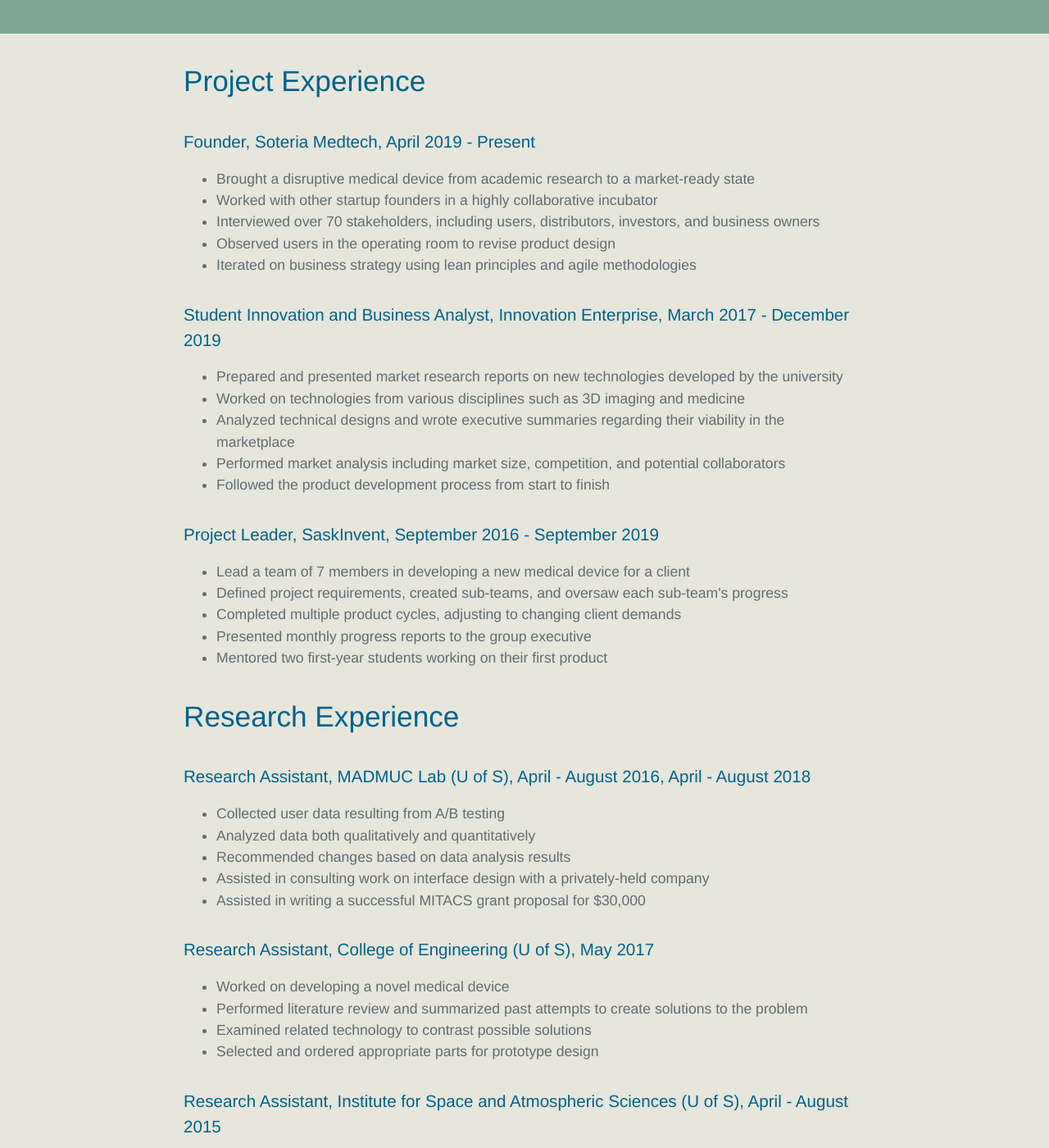
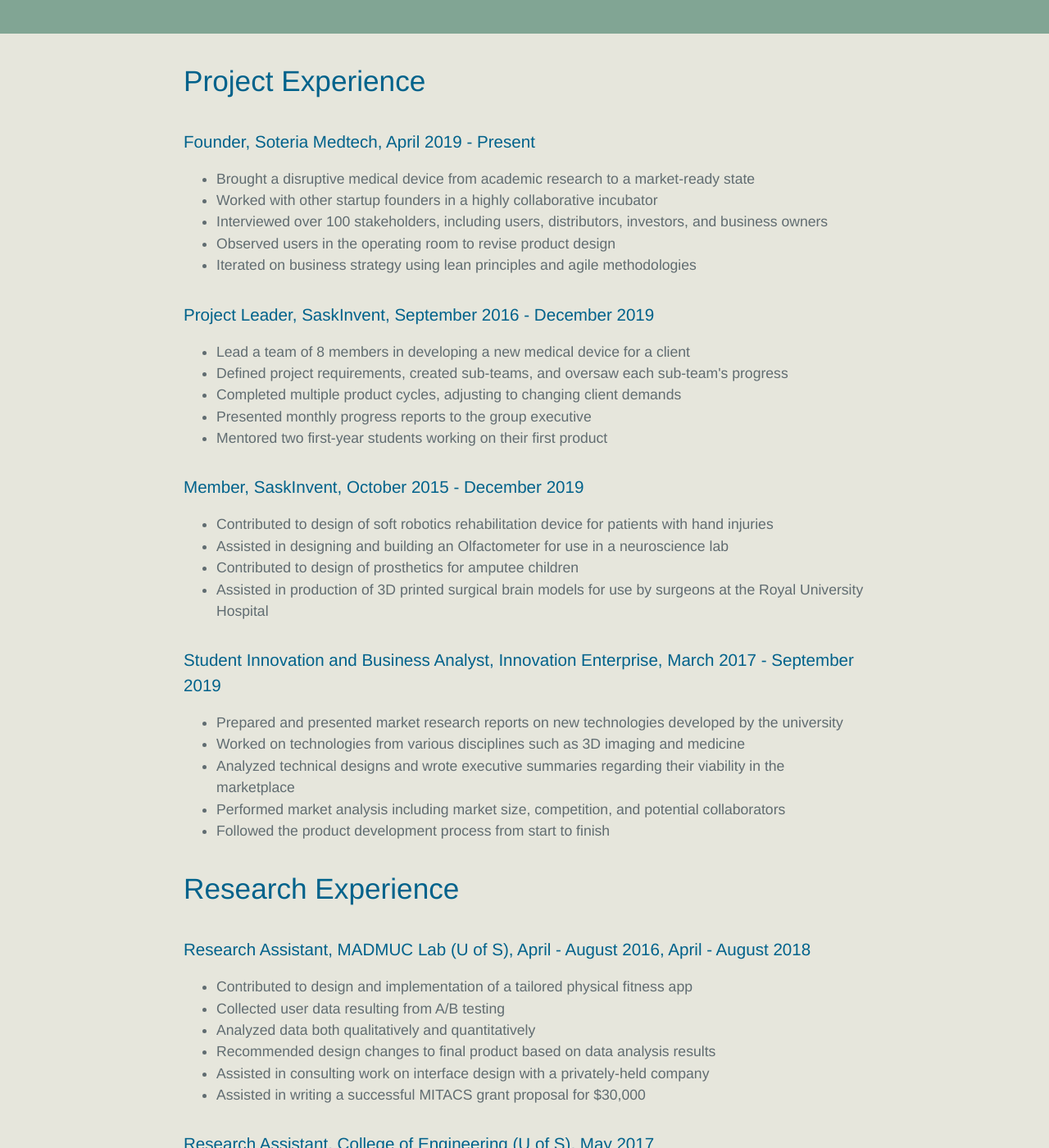
Before and after one commit to yashukla/yashukla.github.io, a Jekyll site: the page built from cv/index.html, in a window 1280 px wide and 1400 px high, scrolled down 209 px. Shown: the whole window at 82% size. Built offline with Jekyll 4.4.1, drawn with Linux system fonts in a browser that asks for light colours; some of the changed text lies outside the part shown.

Commit message:
Small Change to CV page

```diff
--- a/cv/index.html
+++ b/cv/index.html
@@ -3,7 +3,6 @@ layout: default
 title: My CV
 ---
 <div class = "blurb">
-
                     <h1>Project Experience </h1>
 
                     <h3>Founder, Soteria Medtech, April 2019 - Present</h3>
@@ -11,12 +10,31 @@ title: My CV
                     <ul>
                         <li>Brought a disruptive medical device from academic research to a market-ready state</li>
                         <li>Worked with other startup founders in a highly collaborative incubator</li>
-  <li>Interviewed over 70 stakeholders, including users, distributors, investors, and business owners</li>
+                        <li>Interviewed over 100 stakeholders, including users, distributors, investors, and business owners</li>
                         <li>Observed users in the operating room to revise product design</li>
                         <li>Iterated on business strategy using lean principles and agile methodologies</li>
                     </ul>
 
-<h3>Student Innovation and Business Analyst, Innovation Enterprise, March 2017 - December 2019</h3>
+                    <h3> Project Leader, SaskInvent, September 2016 - December 2019 </h3>
+
+                    <ul>
+                        <li> Lead a team of 8 members in developing a new medical device for a client</li>
+                        <li> Defined project requirements, created sub-teams, and oversaw each sub-team's progress</li>
+                        <li> Completed multiple product cycles, adjusting to changing client demands </li>
+                        <li> Presented monthly progress reports to the group executive </li>
+                        <li> Mentored two first-year students working on their first product </li>
+                    </ul>
+
+                    <h3> Member, SaskInvent, October 2015 - December 2019 </h3>
+
+                    <ul>
+                        <li> Contributed to design of soft robotics rehabilitation device for patients with hand injuries</li>
+                        <li> Assisted in designing and building an Olfactometer for use in a neuroscience lab</li>
+                        <li> Contributed to design of prosthetics for amputee children</li>
+                        <li> Assisted in production of 3D printed surgical brain models for use by surgeons at the Royal University Hospital </li>
+                    </ul>
+
+                    <h3>Student Innovation and Business Analyst, Innovation Enterprise, March 2017 - September 2019</h3>
 
                     <ul>
                         <li>Prepared and presented market research reports on new technologies developed by the university</li>
@@ -26,27 +44,15 @@ title: My CV
                         <li>Followed the product development process from start to finish</li>
                     </ul>
 
-<h3> Project Leader, SaskInvent, September 2016 - September 2019 </h3>
-
-<ul>
-	<li> Lead a team of 7 members in developing a new medical device for a client</li>
-	<li> Defined project requirements, created sub-teams, and oversaw each sub-team's progress</li>
-	<li> Completed multiple product cycles, adjusting to changing client demands </li>
-	<li> Presented monthly progress reports to the group executive </li>
-	<li> Mentored two first-year students working on their first product </li>
-</ul>
-
-
-
-
                     <h1>Research Experience</h1>
 
                     <h3>Research Assistant, MADMUC Lab (U of S), April - August 2016, April - August 2018 </h3>
 
                     <ul>
+                        <li>Contributed to design and implementation of a tailored physical fitness app</li>
                         <li>Collected user data resulting from A/B testing</li>
                         <li>Analyzed data both qualitatively and quantitatively</li>
-  <li>Recommended changes based on data analysis results</li>
+                        <li>Recommended design changes to final product based on data analysis results</li>
                         <li>Assisted in consulting work on interface design with a privately-held company</li>
                         <li>Assisted in writing a successful MITACS grant proposal for $30,000</li>
                     </ul>
@@ -76,9 +82,9 @@ title: My CV
                     <h3>Recruitment Director, SaskInvent, April 2017 - April 2019</h3>
                     <ul>
                         <li> Was voted into position unanimously by over 15 other members</li>
-  <li> Laid out a plan with clear sources to target for funding</li>
-  <li> Rewrote sponsorship package to reflect new projects taken on by our group </li>
-  <li> Secured new sponsors, leading to the group taking on more complex projects with more funding required </li>
+                        <li> Manned booths at various student events </li>
+                        <li> Introduced new members into the group and helped them choose project appropriate for them </li>
+                        <li> Saw ~200% increase in recruitment during tenure </li>
                     </ul>
 
                     <h3>Sponsorship Director, SaskInvent, April 2016 - April 2017</h3>
@@ -87,15 +93,6 @@ title: My CV
                         <li> Laid out a plan with clear sources to target for funding</li>
                         <li> Rewrote sponsorship package to reflect new projects taken on by our group </li>
                         <li> Secured new sponsors, leading to the group taking on more complex projects with more funding required </li>
-</ul>
-
-<h3> Member, SaskInvent, October 2015 - December 2019 </h3>
-
-<ul>
-  <li> Contributed to design of soft robotics rehabilitation device for patients with hand injuries</li>
-  <li> Assisted in designing and building an Olfactometer for use in a neuroscience lab</li>
-  <li> Contributed to design of prosthetics for amputee children</li>
-  <li> Assisted in production of 3D printed surgical brain models for use by surgeons at the Royal University Hospital </li>
                     </ul>
 
                     <h3>Volunteer Researcher, Institute for Space and Atmospheric Sciences (U of S), May-June 2014</h3>
@@ -112,5 +109,4 @@ title: My CV
                         <li>Rewrote technical instructions for carrying out multiple lab procedures</li>
                         <li>Assisted with preparing lab samples for centrifuge analysis</li>
                     </ul>
-
  </div><!-- /.blurb -->
```
Lines whose indentation alone changed are shown as unchanged.
